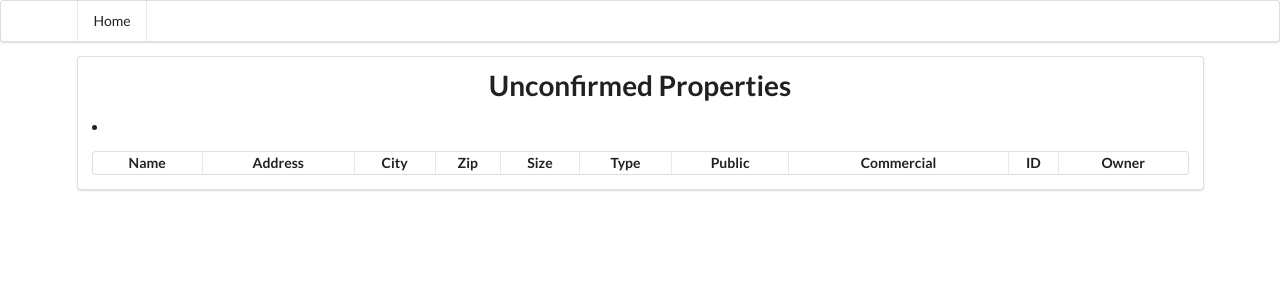
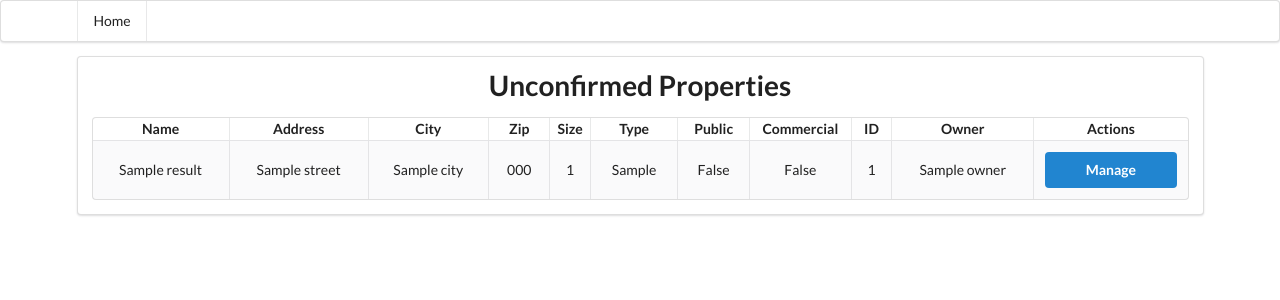
Before and after one commit to ChangedNameTo/CS-4400-Project, a Node server app: template views/admin/unconfirmed.pug in a window 1280 px wide. Shown: the top 300 px of the page. Run offline with Node 20, Linux system fonts and the light colour scheme; the template is opened without the code that fills it: most values are stand-ins (such as "Sample title", 1, 10 or a date in 2020); lists and menus that the app fills with data are empty; some libraries are stand-ins or nearby versions.

Commit message:
Admin unconfirmed tables

```diff
--- a/views/admin/unconfirmed.pug
+++ b/views/admin/unconfirmed.pug
@@ -41,5 +41,55 @@ block content
                 th(
                     align = "center"
                 ) Owner
+                th(
+                    align = "center"
+                ) Actions
             each result in results
-                li() #{result.msg}
+                tr()
+                    td(
+                        style = "text-align:center;"
+                    ) #{result.Name}
+                    td(
+                        style = "text-align:center;"
+                    ) #{result.Street}
+                    td(
+                        style = "text-align:center;"
+                    ) #{result.City}
+                    td(
+                        style = "text-align:center;"
+                    ) #{result.Zip}
+                    td(
+                        style = "text-align:center;"
+                    ) #{result.Size}
+                    td(
+                        style = "text-align:center;"
+                    ) #{result.PropertyType}
+                    if result.IsPublic
+                        td(
+                            style = "text-align:center;"
+                        ) True
+                    else
+                        td(
+                            style = "text-align:center;"
+                        ) False
+                    if result.IsCommercial
+                        td(
+                            style = "text-align:center;"
+                        ) True
+                    else
+                        td(
+                            style = "text-align:center;"
+                        ) False
+                    td(
+                        style = "text-align:center;"
+                    ) #{result.ID}
+                    td(
+                        style = "text-align:center;"
+                    ) #{result.Owner}
+                    td(
+                        style = "text-align:center;"
+                    )
+                        a(
+                            class = 'ui primary fluid button',
+                            href  = "/admin/property/#{result.ID}"
+                        ) Manage
```
Also changed, not shown: public/images/favicon.ico (renamed from public/images/leaf.ico), 1 other file.
